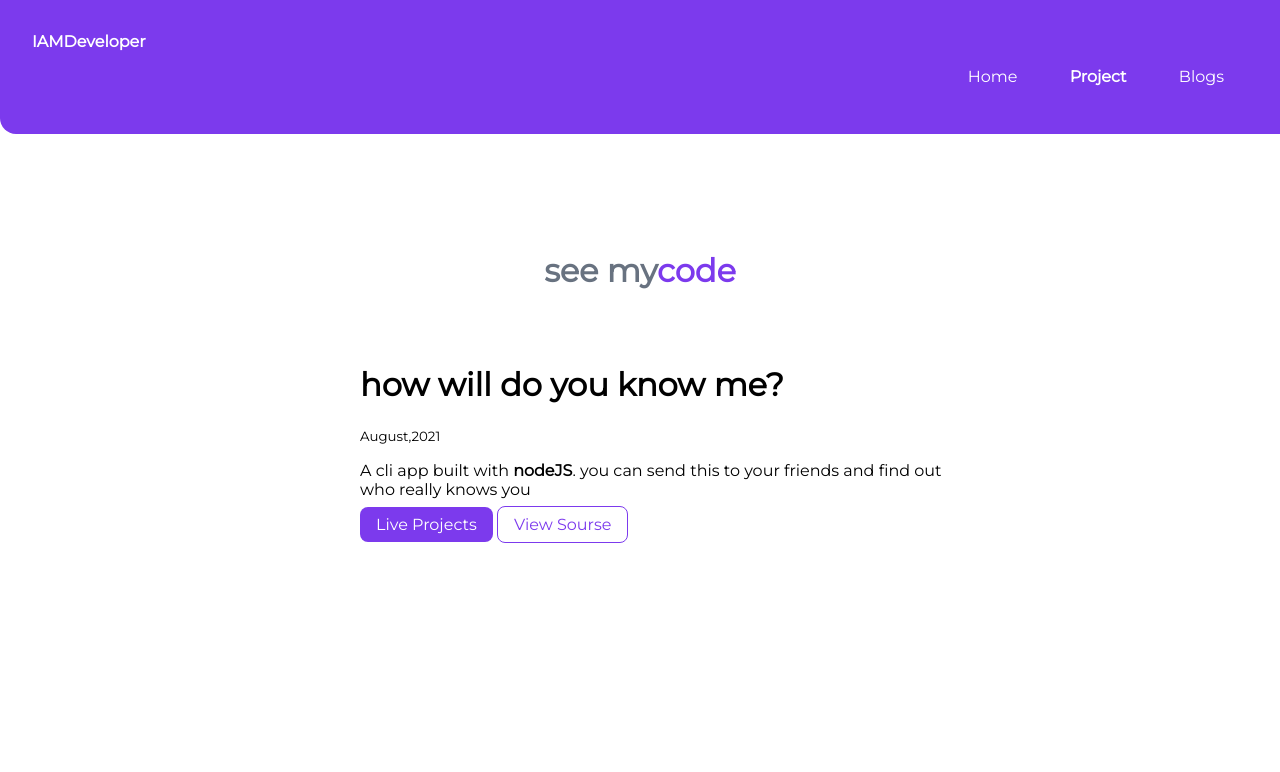
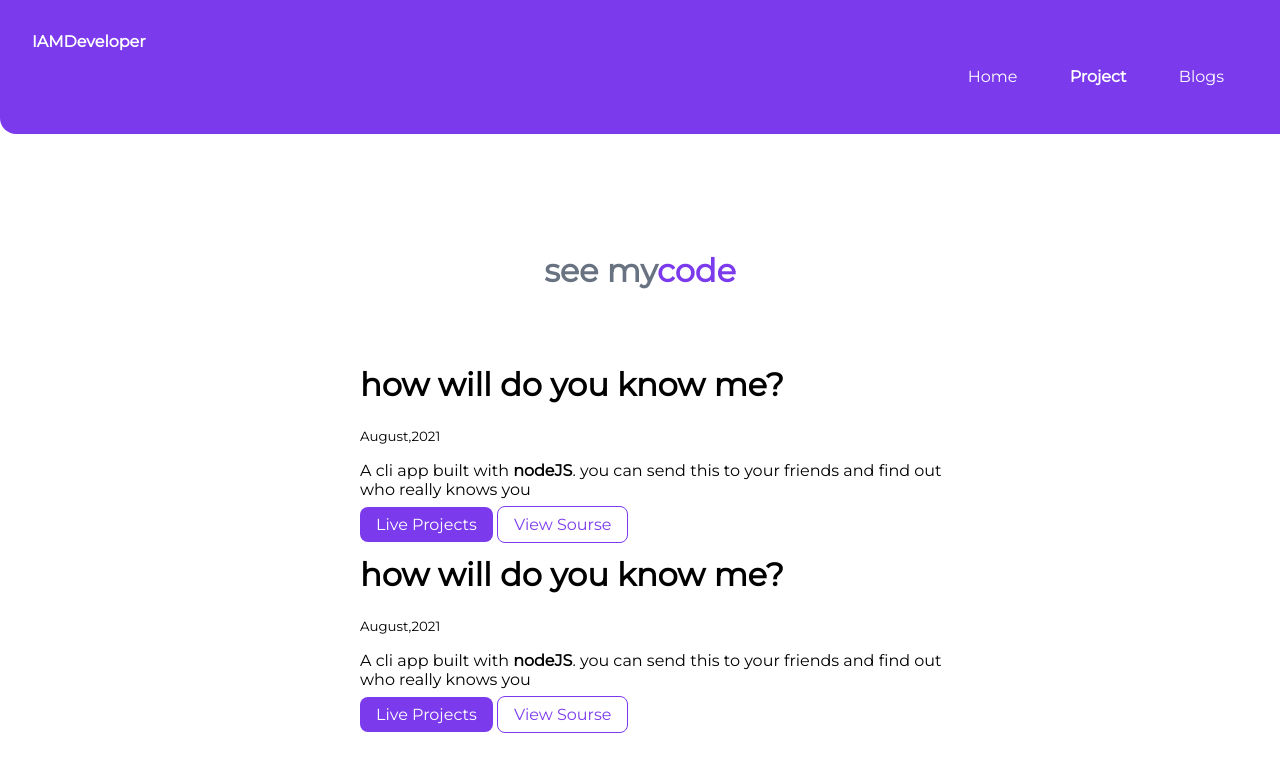
Before and after one commit to Manisha18Dec/neogcamp--lesson-3-live, a plain HTML site: page projects.html in a window 1280 px wide. Drawn offline with Linux system fonts and the light colour scheme.

Commit message:
Feat: new project added

```diff
--- a/projects.html
+++ b/projects.html
@@ -47,6 +47,16 @@
     </div>
     </li>
 
+    <li>
+        <div class="container container-center ">
+        <h1>how will do you know me?</h1>
+    <small>August,2021</small>
+    <p>A cli app built with <strong>nodeJS</strong>. you can send this to your friends and find out  who really knows you</p>
+    <a class="link link-primary" href="https://replit.com/@Manishasharma12">Live Projects</a>
+<a class="link link-secondary" href="https://github.com/Manisha18Dec/know-about-me-quiz">View Sourse</a>
+</div>
+</li>
+
 
 
 </ul>
```
